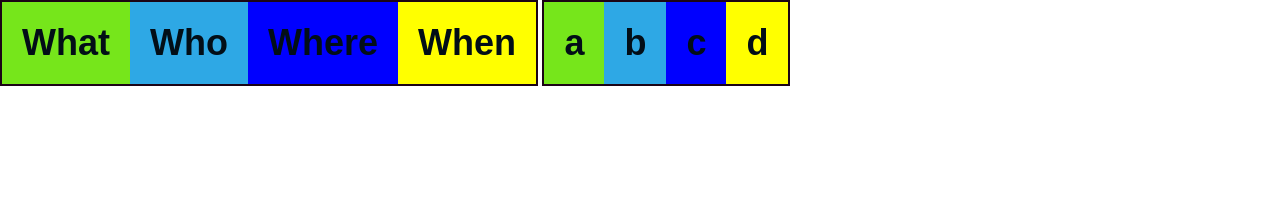
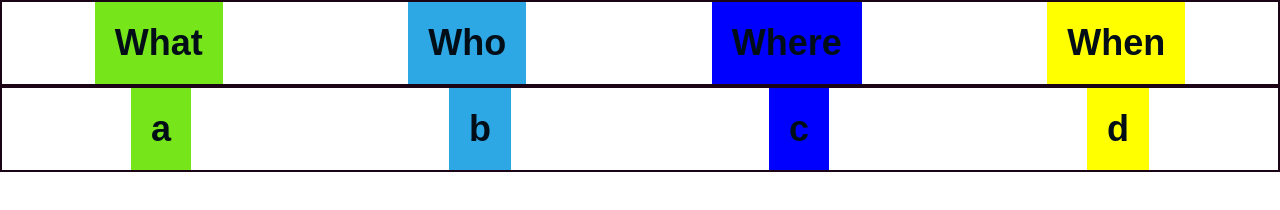
Before and after one commit to Nefeli-Fernando/Week-05-HTML-CSS-notes, a plain HTML site: page flexAndInline.html in a window 1280 px wide. Drawn offline with Linux system fonts and the light colour scheme.

Commit message:
feat : added justify features

```diff
--- a/flexAndInline.html
+++ b/flexAndInline.html
@@ -14,7 +14,10 @@
 
         .flexibox {
             border: 2px solid rgb(27, 4, 21);
-            display:inline-flex;      /*This makes the child elements display inline instead of block,if you use flex without the inle part itll go to the next line*/
+            display:flex;      /*inline-flex, This makes the child elements display inline instead of block,if you use flex without the inle part itll go to the next line*/
+            justify-content:center;  /*This will align the child elements to the right side of the parent container*/
+            justify-content:space-between;
+            justify-content:space-around;
         }
 
         .one, .two, .three, .four{
```
